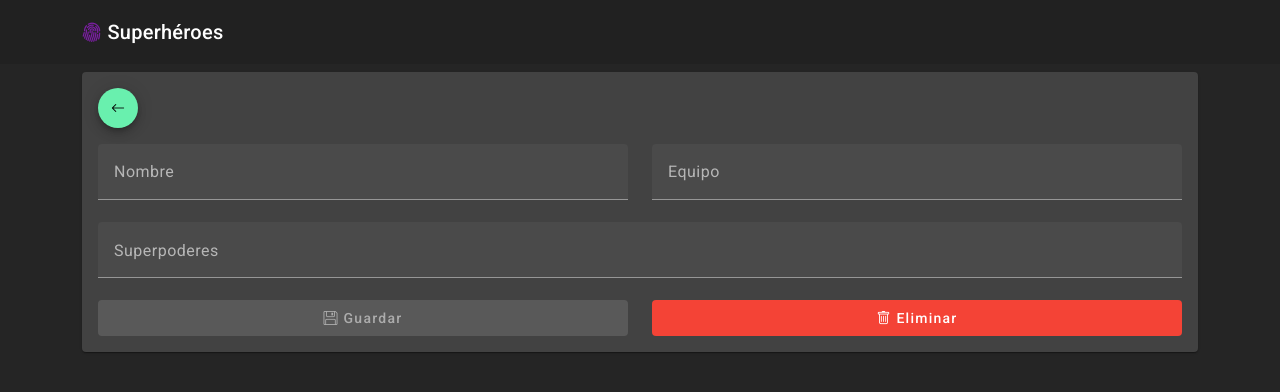
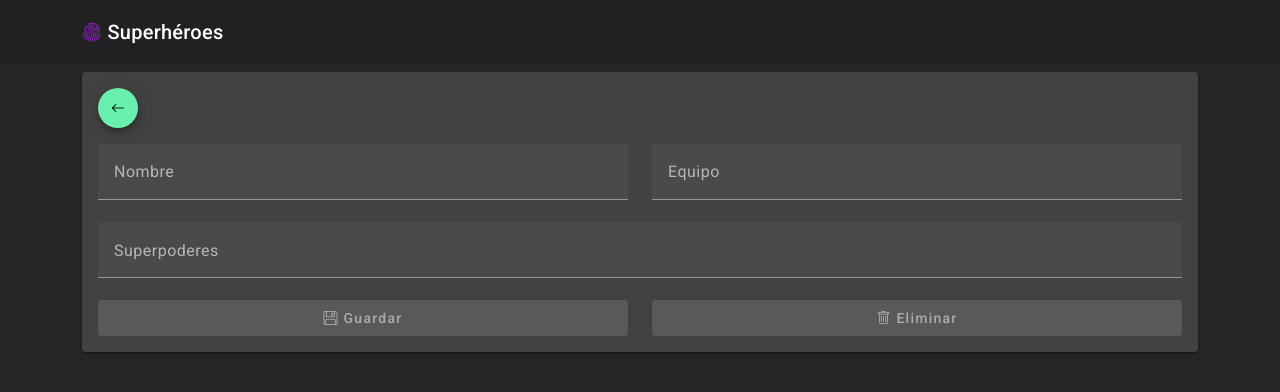
Before and after one commit to cristian-gl-wd/superheroes, an Angular app: page /superheroes/new in a window 1280 px wide. Shown: the top 392 px of the page. Built offline with nearby package versions, Linux system fonts and the light colour scheme.

Commit message:
fix(superhero-detail.component): add boolean to disable delete button

```diff
--- a/src/app/features/superhero/superhero-detail/superhero-detail.component.html
+++ b/src/app/features/superhero/superhero-detail/superhero-detail.component.html
@@ -58,6 +58,7 @@
     </div>
     <div class="col-6">
       <button
+        [disabled]="isNew"
         type="button"
         mat-flat-button
         color="warn"
--- a/src/app/features/superhero/superhero-detail/superhero-detail.component.ts
+++ b/src/app/features/superhero/superhero-detail/superhero-detail.component.ts
@@ -50,6 +50,7 @@ export class SuperheroDetailComponent {
 
   superheroForm!: FormGroup;
   superhero: Superhero | null = null;
+  isNew: boolean = true;
 
   constructor(
     private route: ActivatedRoute,
@@ -70,6 +71,7 @@ export class SuperheroDetailComponent {
     const id = this.route.snapshot.paramMap.get('id');
     if (id) {
       this.loadSuperhero(id);
+      this.isNew = false;
     }
 
     this.powers.valueChanges.subscribe(() => {
```
